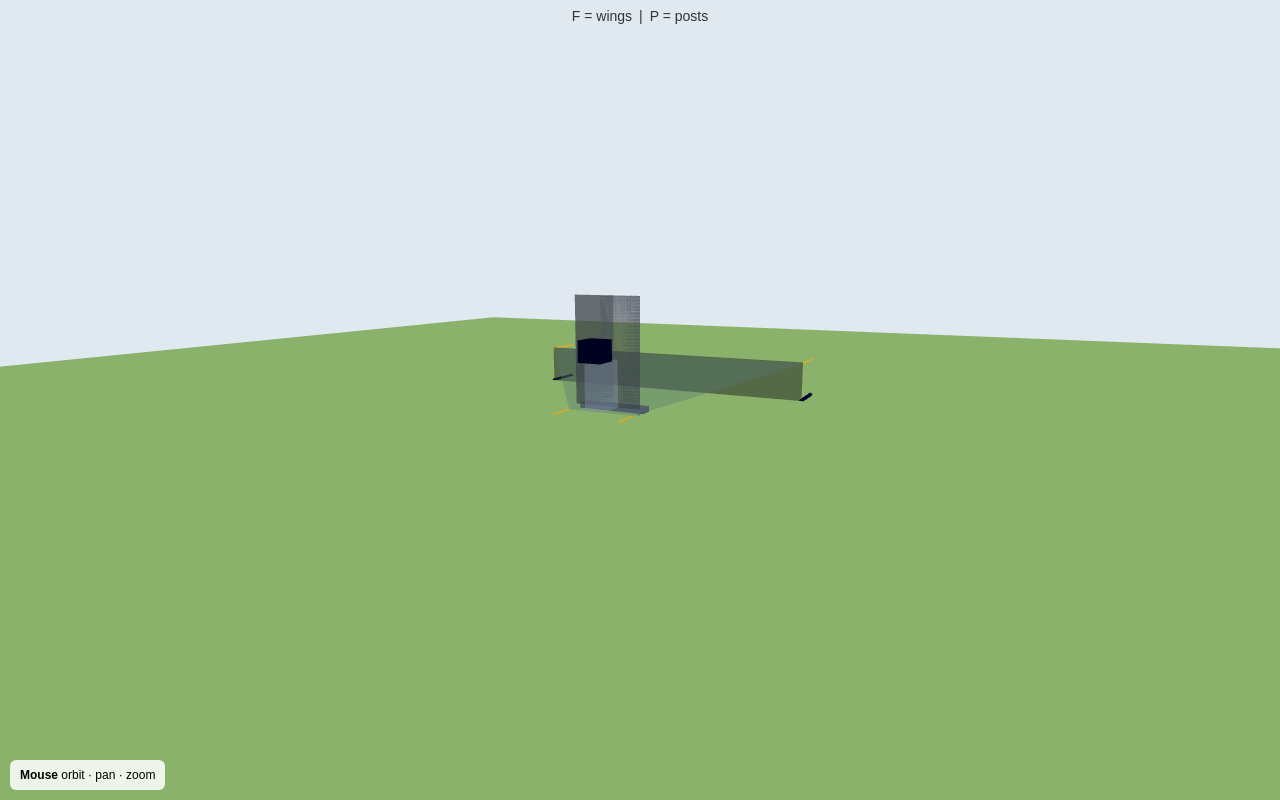
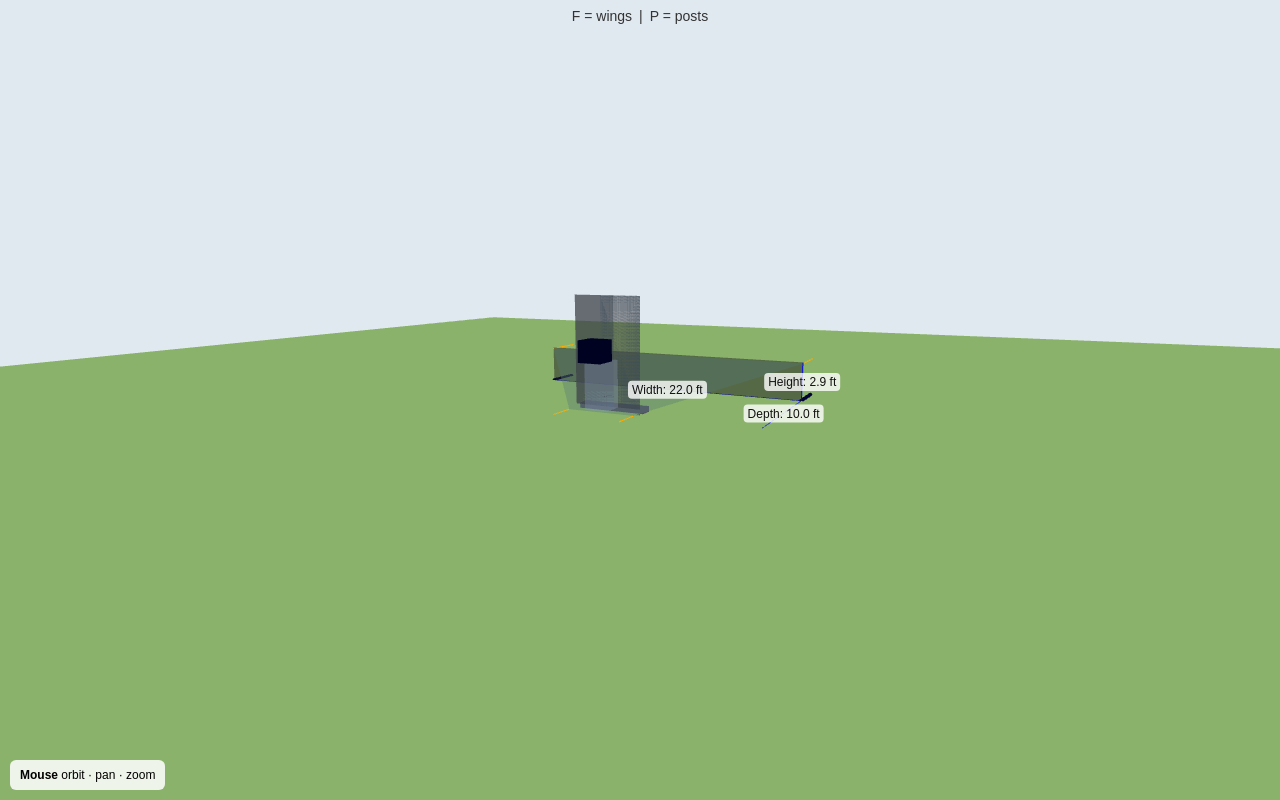
Before and after one commit to wilsonMIP/pickelball-folder, a plain HTML site: page index.html in a window 1280 px wide. Drawn offline with nearby package versions, Linux system fonts and the light colour scheme; animation ran at ten frames a second.

Commit message:
Add dimension labels and renderer

```diff
--- a/index.html
+++ b/index.html
@@ -8,6 +8,7 @@
 body{margin:0;overflow:hidden;background:#f0f0f0}  canvas{display:block}
 #info{position:absolute;top:8px;width:100%;text-align:center;font:14px Arial;color:#333;pointer-events:none}
 #controls{position:absolute;bottom:10px;left:10px;padding:8px 10px;background:rgba(255,255,255,.85);border-radius:6px;font:12px Arial}
+.label{color:#111;font:12px Arial;background:rgba(255,255,255,.8);padding:2px 4px;border-radius:4px}
 </style>
 </head>
 <body>
@@ -16,6 +17,7 @@ body{margin:0;overflow:hidden;background:#f0f0f0}  canvas{display:block}
 
 <script src="https://cdnjs.cloudflare.com/ajax/libs/three.js/r128/three.min.js"></script>
 <script src="https://cdn.jsdelivr.net/npm/three@0.128.0/examples/js/controls/OrbitControls.js"></script>
+<script src="https://cdn.jsdelivr.net/npm/three@0.128.0/examples/js/renderers/CSS2DRenderer.js"></script>
 
 <script>
 /* ── primary dimensions (ft→m) ── */
@@ -40,6 +42,20 @@ camera.position.set(7,3,14); camera.lookAt(0,FRONT_H/2,0);
 const renderer=new THREE.WebGLRenderer({antialias:true});
 renderer.setSize(innerWidth,innerHeight); document.body.appendChild(renderer.domElement);
 
+const labelRenderer=new THREE.CSS2DRenderer();
+labelRenderer.setSize(innerWidth,innerHeight);
+labelRenderer.domElement.style.position='absolute';
+labelRenderer.domElement.style.top='0px';
+labelRenderer.domElement.style.pointerEvents='none';
+document.body.appendChild(labelRenderer.domElement);
+
+addEventListener('resize',()=>{
+  camera.aspect=innerWidth/innerHeight;
+  camera.updateProjectionMatrix();
+  renderer.setSize(innerWidth,innerHeight);
+  labelRenderer.setSize(innerWidth,innerHeight);
+});
+
 const controls=new THREE.OrbitControls(camera,renderer.domElement); controls.enableDamping=true;
 scene.add(new THREE.AmbientLight(0xffffff,1.2));
 
@@ -57,6 +73,18 @@ function addLine(a,b){
     new THREE.BufferGeometry().setFromPoints([a,b]),
     new THREE.LineBasicMaterial({color:0xffaa00})
   ));
+}
+
+function addDimension(a,b,labelText){
+  const geo=new THREE.BufferGeometry().setFromPoints([a,b]);
+  const line=new THREE.Line(geo,new THREE.LineBasicMaterial({color:0x0000ff}));
+  scene.add(line);
+  const div=document.createElement('div');
+  div.className='label';
+  div.textContent=labelText;
+  const lbl=new THREE.CSS2DObject(div);
+  lbl.position.copy(a).add(b).multiplyScalar(0.5);
+  scene.add(lbl);
 }
 
 /* ── ground ── */
@@ -79,6 +107,22 @@ const topBar=new THREE.Mesh(new THREE.BoxGeometry(FRONT_W,0.02,0.05),postMat);
 topBar.position.set(0,FRONT_H-0.01,-DEPTH/2); scene.add(topBar);
 
 const fNet=makeNet(0x202020,FRONT_W,FRONT_H); fNet.position.set(0,FRONT_H/2,-DEPTH/2); scene.add(fNet);
+
+addDimension(
+  new THREE.Vector3(-FRONT_W/2,0,-DEPTH/2),
+  new THREE.Vector3(FRONT_W/2,0,-DEPTH/2),
+  `Width: ${(FRONT_W/FT).toFixed(1)} ft`
+);
+addDimension(
+  new THREE.Vector3(FRONT_W/2,0,-DEPTH/2),
+  new THREE.Vector3(FRONT_W/2,FRONT_H,-DEPTH/2),
+  `Height: ${(FRONT_H/FT).toFixed(1)} ft`
+);
+addDimension(
+  new THREE.Vector3(FRONT_W/2,0,-DEPTH/2),
+  new THREE.Vector3(FRONT_W/2,0,DEPTH/2),
+  `Depth: ${(DEPTH/FT).toFixed(1)} ft`
+);
 
 /* ── rear net ── */
 const rNet=makeNet(0x404040,REAR_W,REAR_H); rNet.position.set(0,REAR_H/2,DEPTH/2); scene.add(rNet);
@@ -160,6 +204,7 @@ window.addEventListener('keydown',e=>{
   requestAnimationFrame(animate);
   controls.update();
   renderer.render(scene,camera);
+  labelRenderer.render(scene,camera);
 })();
 </script>
 </body>
```
